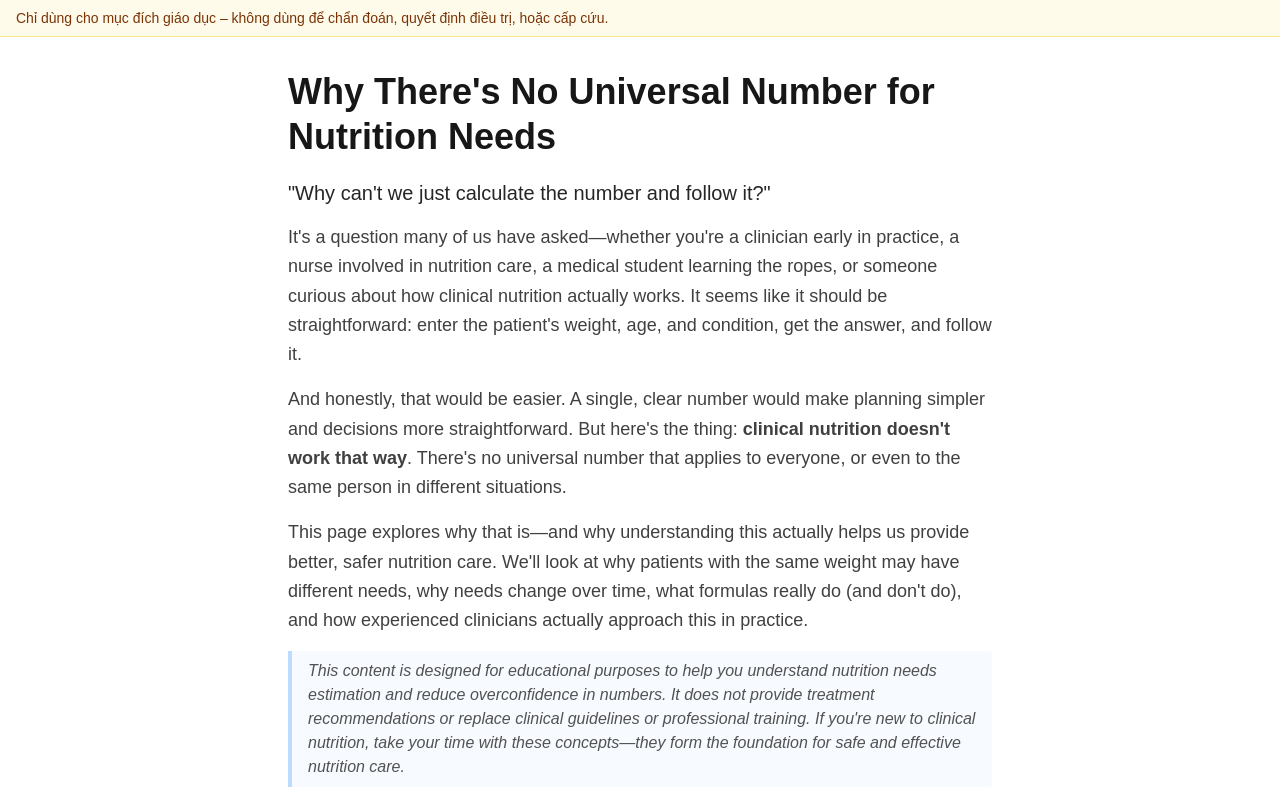
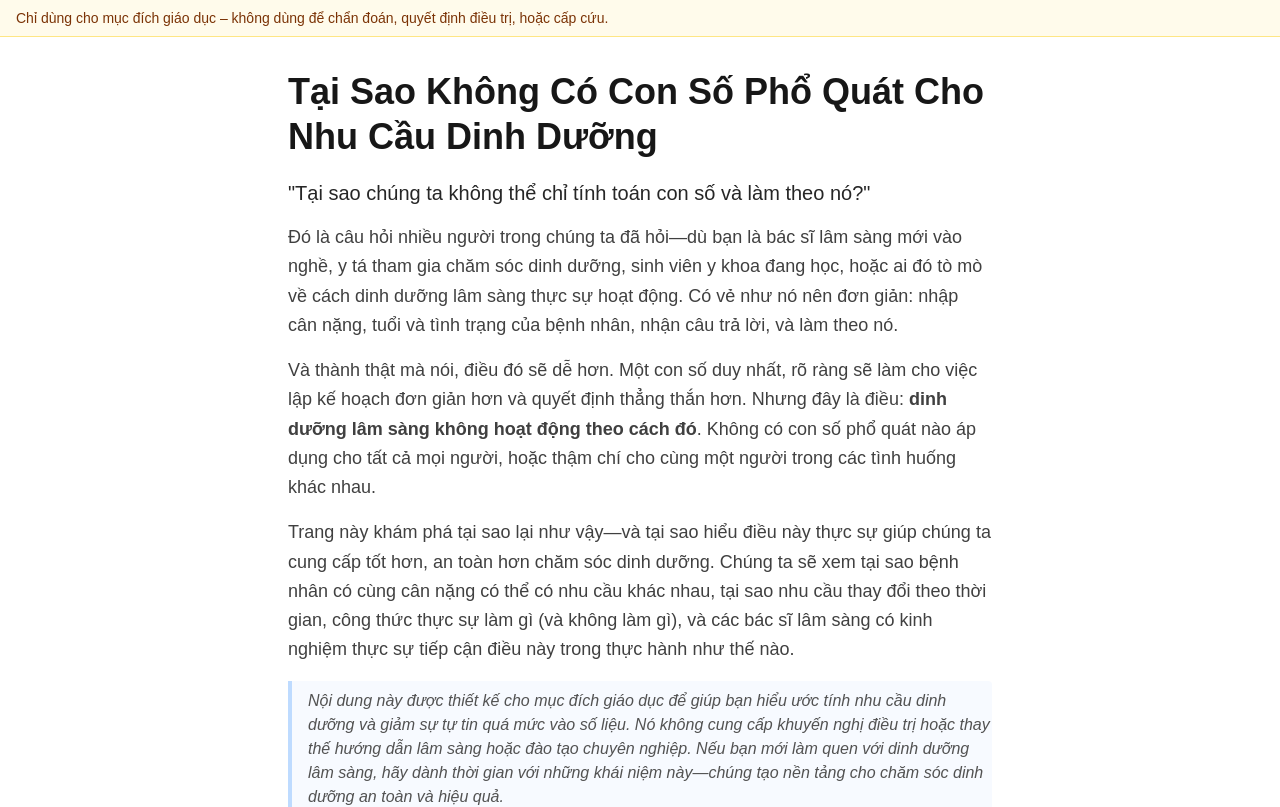
Before and after one commit to drvietcanh/nutrition, a Next.js app in the folder clinical-nutrition/: page /knowledge/why-no-universal-number in a window 1280 px wide. Shown: the top 807 px of the page. Built offline with nearby package versions, Linux system fonts and the light colour scheme.

Commit message:
Viá»‡t hÃ³a why-no-universal-number page (pháº§n 1 - header)

```diff
--- a/clinical-nutrition/app/knowledge/why-no-universal-number/page.tsx
+++ b/clinical-nutrition/app/knowledge/why-no-universal-number/page.tsx
@@ -40,34 +40,34 @@ export default function WhyNoUniversalNumberPage() {
       */}
       <header className="space-y-4 sm:space-y-5 border-b border-neutral-200 pb-6 sm:pb-8">
         <h1 className="text-2xl sm:text-3xl lg:text-4xl font-semibold leading-tight text-neutral-900">
-          Why There's No Universal Number for Nutrition Needs
+          Tại Sao Không Có Con Số Phổ Quát Cho Nhu Cầu Dinh Dưỡng
         </h1>
         <ContentBlock>
           <p className="text-xl font-medium text-neutral-800 mb-4">
-            "Why can't we just calculate the number and follow it?"
+            "Tại sao chúng ta không thể chỉ tính toán con số và làm theo nó?"
           </p>
           <p>
-            It's a question many of us have asked—whether you're a clinician early in practice, a nurse involved
-            in nutrition care, a medical student learning the ropes, or someone curious about how clinical nutrition
-            actually works. It seems like it should be straightforward: enter the patient's weight, age, and condition,
-            get the answer, and follow it.
+            Đó là câu hỏi nhiều người trong chúng ta đã hỏi—dù bạn là bác sĩ lâm sàng mới vào nghề, y tá tham gia
+            chăm sóc dinh dưỡng, sinh viên y khoa đang học, hoặc ai đó tò mò về cách dinh dưỡng lâm sàng
+            thực sự hoạt động. Có vẻ như nó nên đơn giản: nhập cân nặng, tuổi và tình trạng của bệnh nhân,
+            nhận câu trả lời, và làm theo nó.
           </p>
           <p>
-            And honestly, that would be easier. A single, clear number would make planning simpler and decisions
-            more straightforward. But here's the thing: <strong>clinical nutrition doesn't work that way</strong>.
-            There's no universal number that applies to everyone, or even to the same person in different situations.
+            Và thành thật mà nói, điều đó sẽ dễ hơn. Một con số duy nhất, rõ ràng sẽ làm cho việc lập kế hoạch đơn giản hơn và quyết định
+            thẳng thắn hơn. Nhưng đây là điều: <strong>dinh dưỡng lâm sàng không hoạt động theo cách đó</strong>.
+            Không có con số phổ quát nào áp dụng cho tất cả mọi người, hoặc thậm chí cho cùng một người trong các tình huống khác nhau.
           </p>
           <p>
-            This page explores why that is—and why understanding this actually helps us provide better, safer
-            nutrition care. We'll look at why patients with the same weight may have different needs, why needs
-            change over time, what formulas really do (and don't do), and how experienced clinicians actually
-            approach this in practice.
+            Trang này khám phá tại sao lại như vậy—và tại sao hiểu điều này thực sự giúp chúng ta cung cấp tốt hơn, an toàn hơn
+            chăm sóc dinh dưỡng. Chúng ta sẽ xem tại sao bệnh nhân có cùng cân nặng có thể có nhu cầu khác nhau, tại sao nhu cầu
+            thay đổi theo thời gian, công thức thực sự làm gì (và không làm gì), và các bác sĩ lâm sàng có kinh nghiệm thực sự
+            tiếp cận điều này trong thực hành như thế nào.
           </p>
           <p className="text-base text-neutral-600 italic border-l-4 border-blue-200 pl-4 py-2 bg-blue-50/50 rounded-r">
-            This content is designed for educational purposes to help you understand nutrition needs estimation
-            and reduce overconfidence in numbers. It does not provide treatment recommendations or replace clinical
-            guidelines or professional training. If you're new to clinical nutrition, take your time with these
-            concepts—they form the foundation for safe and effective nutrition care.
+            Nội dung này được thiết kế cho mục đích giáo dục để giúp bạn hiểu ước tính nhu cầu dinh dưỡng
+            và giảm sự tự tin quá mức vào số liệu. Nó không cung cấp khuyến nghị điều trị hoặc thay thế
+            hướng dẫn lâm sàng hoặc đào tạo chuyên nghiệp. Nếu bạn mới làm quen với dinh dưỡng lâm sàng, hãy dành thời gian với những
+            khái niệm này—chúng tạo nền tảng cho chăm sóc dinh dưỡng an toàn và hiệu quả.
           </p>
         </ContentBlock>
       </header>
```
